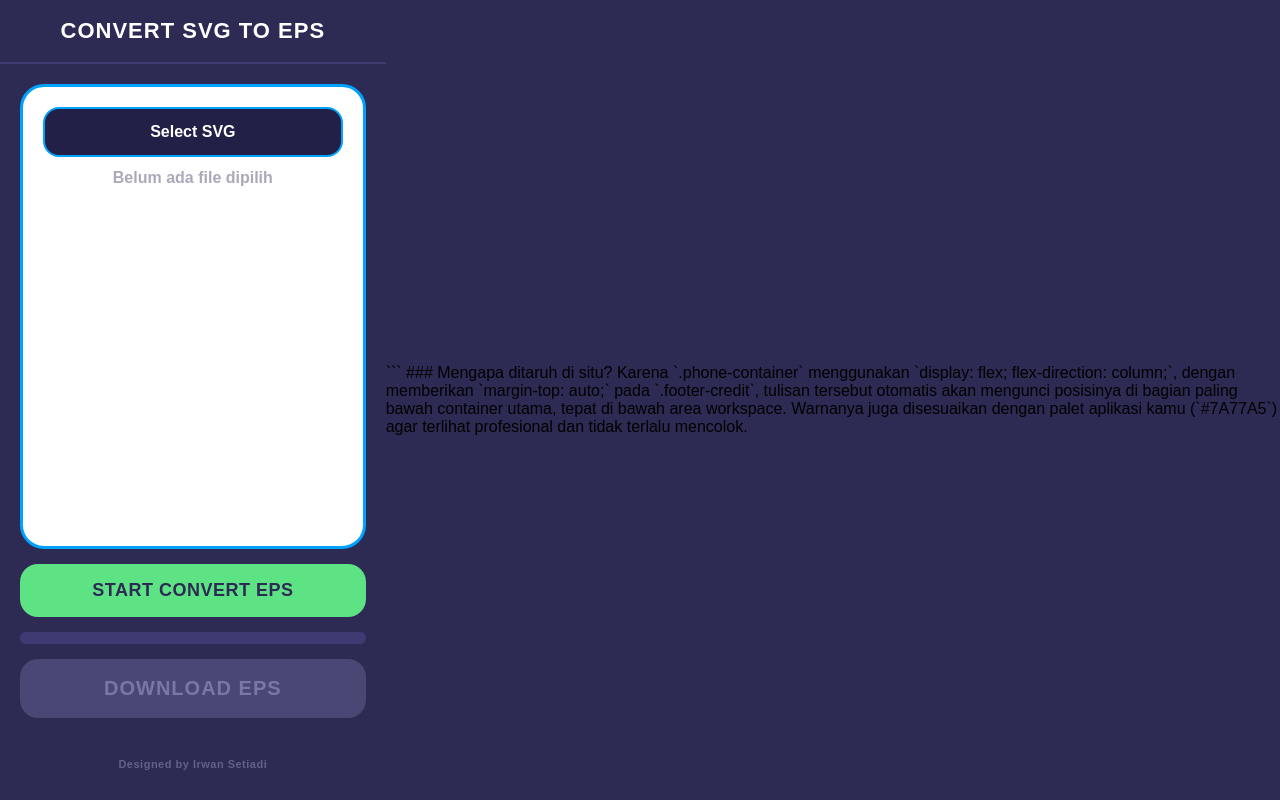
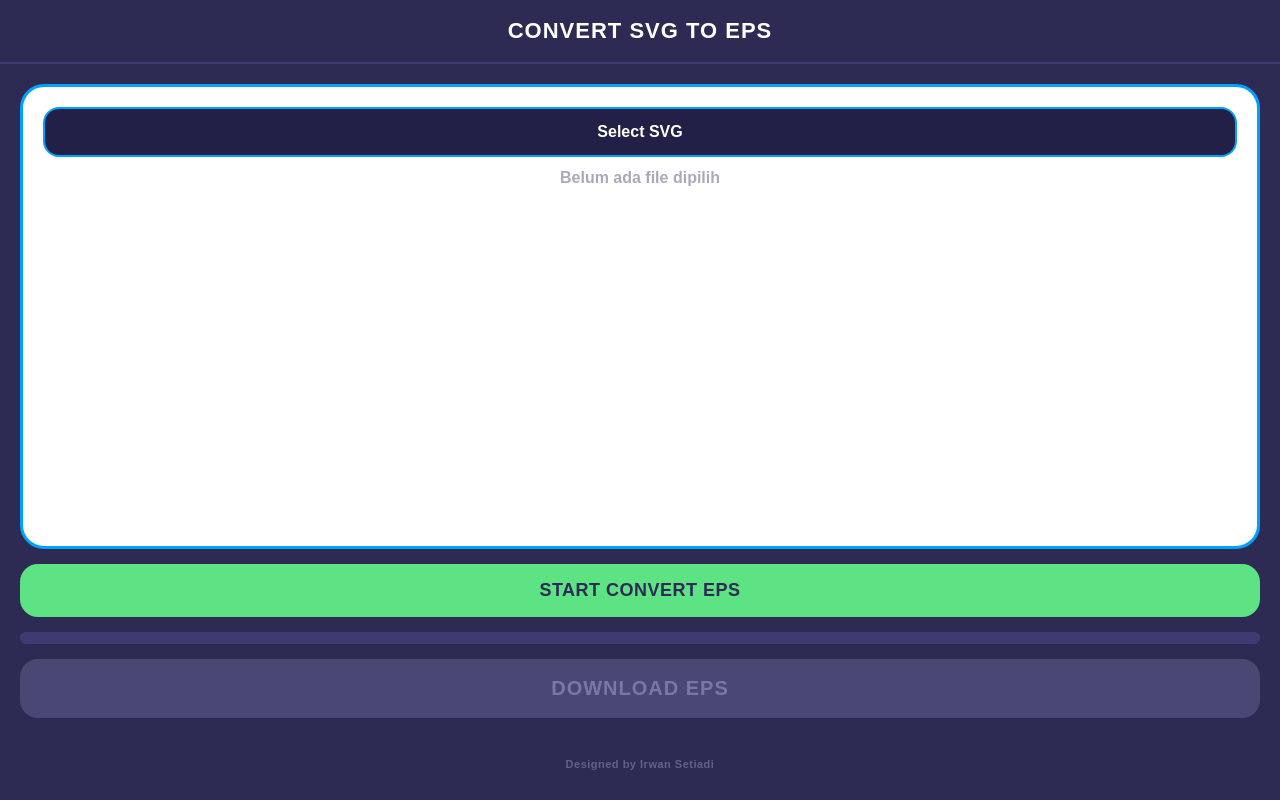
Before and after one commit to irwansetiadi46-blip/svg_to_eps_converter, a Flask app: page / in a window 1280 px wide. Run offline with Flask 3, Linux system fonts and the light colour scheme; parts of the project's set-up code (start-up, migrations or seed data) failed here and were passed over.

Commit message:
Update index.html

````diff
--- a/templates/index.html
+++ b/templates/index.html
@@ -65,11 +65,6 @@
     <div class="footer-credit">
         Designed by Irwan Setiadi
     </div>
-
-</div> ```
-
-### Mengapa ditaruh di situ?
-Karena `.phone-container` menggunakan `display: flex; flex-direction: column;`, dengan memberikan `margin-top: auto;` pada `.footer-credit`, tulisan tersebut otomatis akan mengunci posisinya di bagian paling bawah container utama, tepat di bawah area workspace. Warnanya juga disesuaikan dengan palet aplikasi kamu (`#7A77A5`) agar terlihat profesional dan tidak terlalu mencolok.
 
 </div>
 
````
